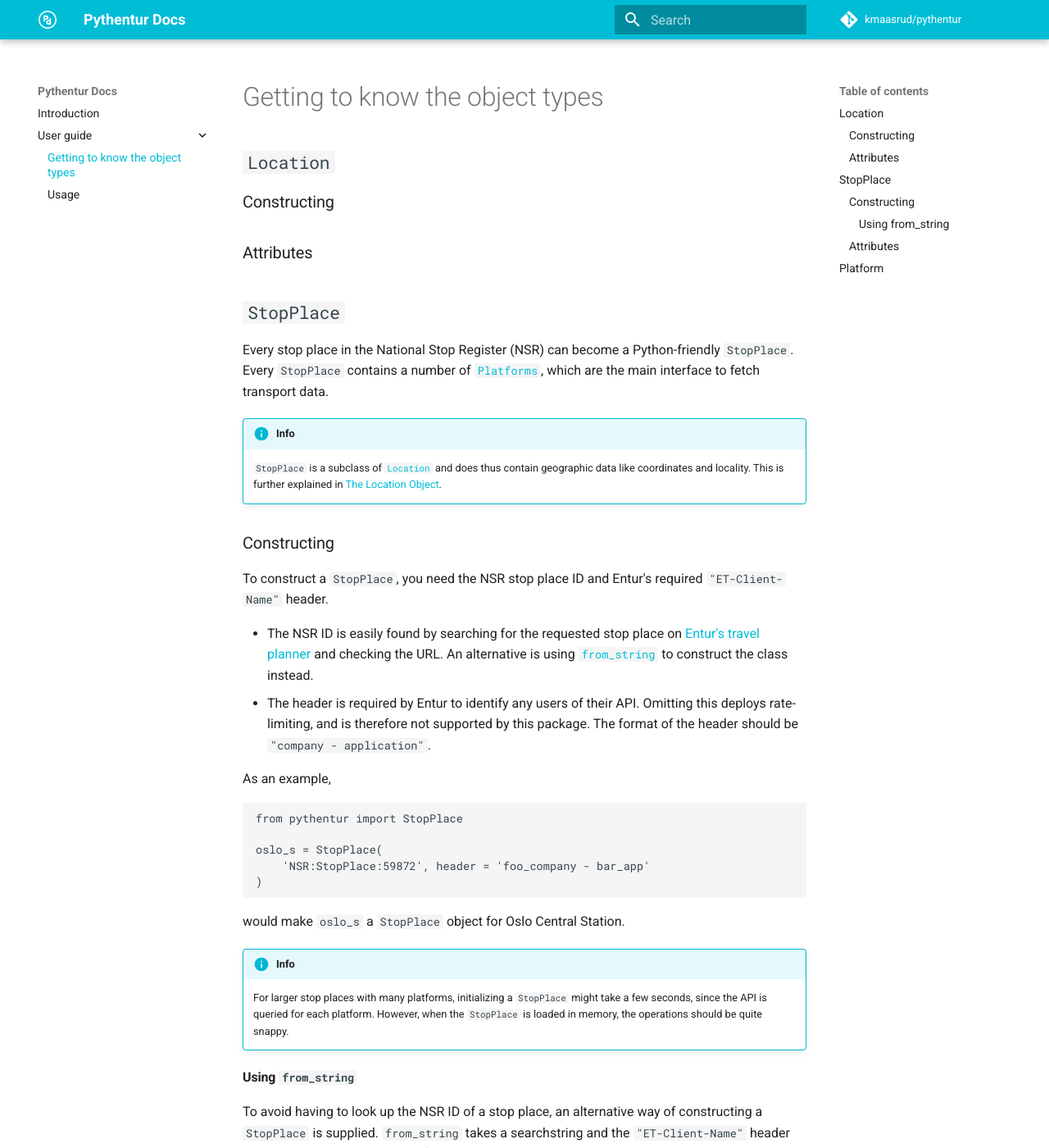
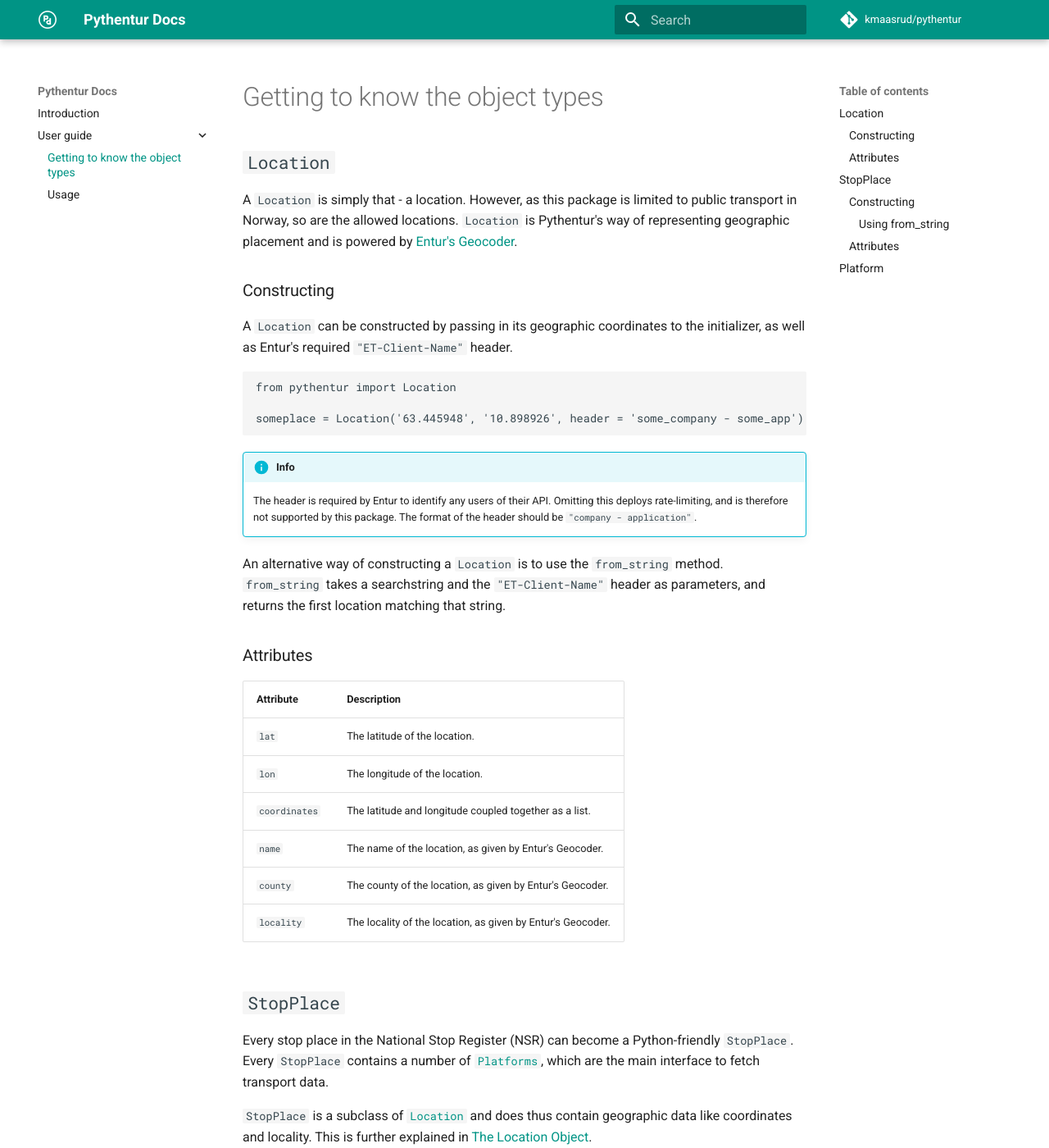
Before and after one commit to kmaasrud/pythentur, an MkDocs documentation site: the page built from docs/userguide/getting-to-know.md, in a window 1280 px wide and 1400 px high. Shown: the whole window at 82% size. Built offline with MkDocs 1.6.1 and Material for MkDocs 9.7.7, drawn with Linux system fonts in a browser that asks for light colours; comment, search, counter and statistics services are not loaded; some of the changed text lies outside the part shown.

Commit message:
Updated docs

````diff
--- a/docs/userguide/getting-to-know.md
+++ b/docs/userguide/getting-to-know.md
@@ -2,23 +2,43 @@
 
 ## `Location`
 
+A `Location` is simply that - a location. However, as this package is limited to public transport in Norway, so are the allowed locations. `Location` is Pythentur's way of representing geographic placement and is powered by [Entur's Geocoder](https://developer.entur.org/pages-geocoder-intro).
+
 ### Constructing
 
+A `Location` can be constructed by passing in its geographic coordinates to the initializer, as well as Entur's required `"ET-Client-Name"` header.
+
+```python
+from pythentur import Location
+
+someplace = Location('63.445948', '10.898926', header = 'some_company - some_app')
+```
+
+!!! info
+    The header is required by Entur to identify any users of their API. Omitting this deploys rate-limiting, and is therefore not supported by this package. The format of the header should be `"company - application"`.
+
+An alternative way of constructing a `Location` is to use the `from_string` method. `from_string` takes a searchstring and the `"ET-Client-Name"` header as parameters, and returns the first location matching that string.
+
 ### <a name="la"></a>Attributes
+
+| Attribute  | Description |
+| :--------- | :-------------------------- |
+| `lat` | The latitude of the location. |
+| `lon` | The longitude of the location. |
+| `coordinates` | The latitude and longitude coupled together as a list. |
+| `name` | The name of the location, as given by Entur's Geocoder. |
+| `county` | The county of the location, as given by Entur's Geocoder. |
+| `locality` | The locality of the location, as given by Entur's Geocoder. |
 
 ## `StopPlace`
 
 Every stop place in the National Stop Register (NSR) can become a Python-friendly `StopPlace`. Every `StopPlace` contains a number of [`Platforms`](#platform), which are the main interface to fetch transport data.
 
-!!! info
-    `StopPlace` is a subclass of [`Location`](#location) and does thus contain geographic data like coordinates and locality. This is further explained in [The Location Object](#la).
+`StopPlace` is a subclass of [`Location`](#location) and does thus contain geographic data like coordinates and locality. This is further explained in [The Location Object](#la).
 
 ### Constructing
 
 To construct a `StopPlace`, you need the NSR stop place ID and Entur's required `"ET-Client-Name"` header.
-
-- The NSR ID is easily found by searching for the requested stop place on [Entur's travel planner](https://entur.no/avgangstavle) and checking the URL. An alternative is using [`from_string`](#using-from_string) to construct the class instead.
-- The header is required by Entur to identify any users of their API. Omitting this deploys rate-limiting, and is therefore not supported by this package. The format of the header should be `"company - application"`.
 
 As an example,
 
@@ -26,14 +46,15 @@ As an example,
 from pythentur import StopPlace
 
 oslo_s = StopPlace(
-    'NSR:StopPlace:59872', header = 'foo_company - bar_app'
+    'NSR:StopPlace:59872', header = 'some_company - some_app'
 )
 ```
 
 would make `oslo_s` a `StopPlace` object for Oslo Central Station.
 
 !!! info
-    For larger stop places with many platforms, initializing a `StopPlace` might take a few seconds, since the API is queried for each platform. However, when the `StopPlace` is loaded in memory, the operations should be quite snappy.
+    - The NSR ID is easily found by searching for the requested stop place on [Entur's travel planner](https://entur.no/avgangstavle) and checking the URL. An alternative is using [`from_string`](#using-from_string) to construct the class instead.
+    - The header is required by Entur to identify any users of their API. Omitting this deploys rate-limiting, and is therefore not supported by this package. The format of the header should be `"company - application"`.
 
 #### Using `from_string`
 
--- a/mkdocs.yml
+++ b/mkdocs.yml
@@ -6,7 +6,7 @@ theme:
   name: material
   logo: 'images/logo.png'
   palette:
-    primary: cyan
+    primary: teal
 
 repo_name: 'kmaasrud/pythentur'
 repo_url: 'https://github.com/kmaasrud/pythentur'
````
Also changed, not shown: README.md (+1 -1 lines).
